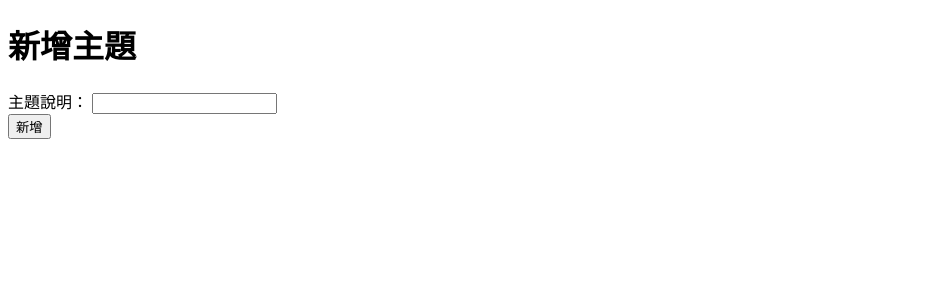
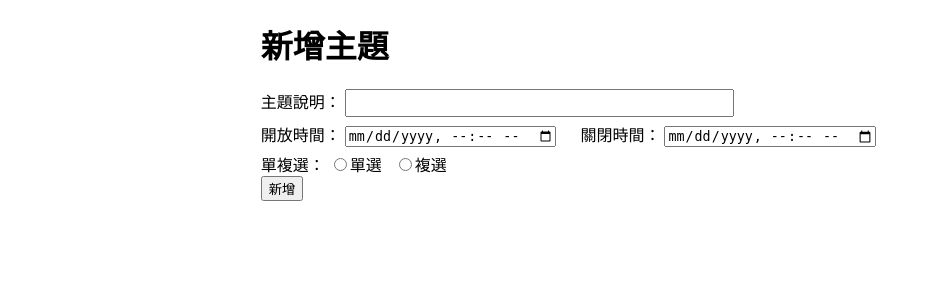
Before and after one commit to mackliu/1111-vote, a PHP site: page /back/add_vote.php in a window 1280 px wide. Shown: the top 300 px of the page, without its empty margins (0-931 px from the left). Run offline with PHP 8.4, Linux system fonts and the light colour scheme.

Commit message:
簡單的美化一下表單

```diff
--- a/back/add_vote.php
+++ b/back/add_vote.php
@@ -5,17 +5,36 @@
     <meta http-equiv="X-UA-Compatible" content="IE=edge">
     <meta name="viewport" content="width=device-width, initial-scale=1.0">
     <title>新增主題</title>
+    <link rel="stylesheet" href="../css/style.css">
 </head>
 <body>
+<main>
+
     <h1>新增主題</h1>
     <form action="../api/add_vote.php" method="post">
         <div>
             <label for="subject">主題說明：</label>
-        <input type="text" name="subject" id="subject">
+            <input type="text" name="subject" id="subject" class="subject-input">
+        </div>
+        <div class="time-set">
+            <div class="time-item">
+                <label for="open_time">開放時間：</label>
+                <input type="datetime-local" name="open_time" id="open_time">
+            </div>
+            <div class="time-item">
+                <label for="close_time">關閉時間：</label>
+                <input type="datetime-local" name="close_time" id="close_time">
+            </div>
+        </div>
+        <div>
+            <label for="type">單複選：</label>
+            <input type="radio" name="type" id="type">單選&nbsp;&nbsp;
+            <input type="radio" name="type" id="type">複選
         </div>
         <div>
             <input type="submit" value="新增">
         </div>
     </form>
+</main>
 </body>
 </html>
--- a/css/style.css
+++ b/css/style.css
@@ -0,0 +1,19 @@
+.time-set{
+    display:flex;
+    width:70%;
+    min-width:615px;
+    justify-content: space-between;
+}
+.time-item{
+    margin:5px 0;
+}
+.subject-input{
+    font-family: '微軟正黑體',Arial, Helvetica, sans-serif;
+    padding:3px;
+    font-size:16px;
+    width:50%;
+}
+main{
+    width:60%;
+    margin:auto;
+}
```
Lines whose indentation alone changed are shown as unchanged.
